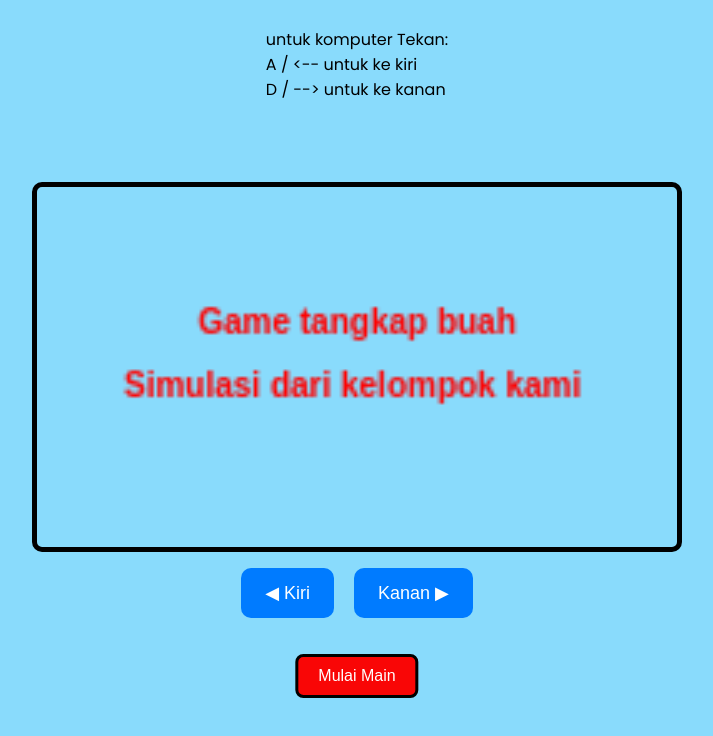
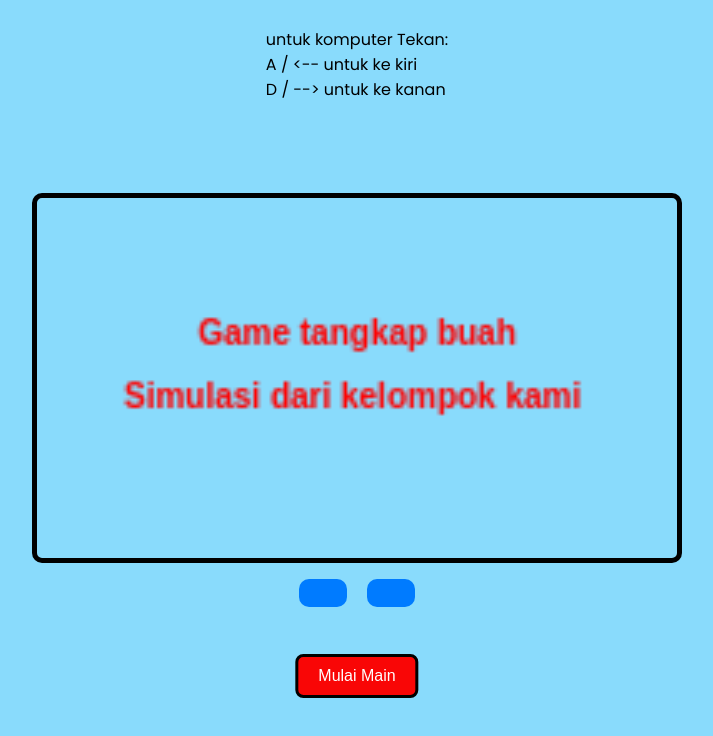
Before and after one commit to Kyurow/catch-the-fruits-hehe, a plain HTML site: page index.html in a window 1280 px wide. Shown: the whole page, without its empty margins (283-996 px from the left). Drawn offline with Linux system fonts and the light colour scheme.

Commit message:
index.html

```diff
--- a/index.html
+++ b/index.html
@@ -35,8 +35,8 @@
   </div>
 
   <div class="mobile-controls">
-    <button id="leftBtn">◀ Kiri</button>
-    <button id="rightBtn">Kanan ▶</button>
+    <button id="leftBtn"> </button>
+    <button id="rightBtn"> </button>
   </div>
 
   <!-- Script JavaScript game -->
```
